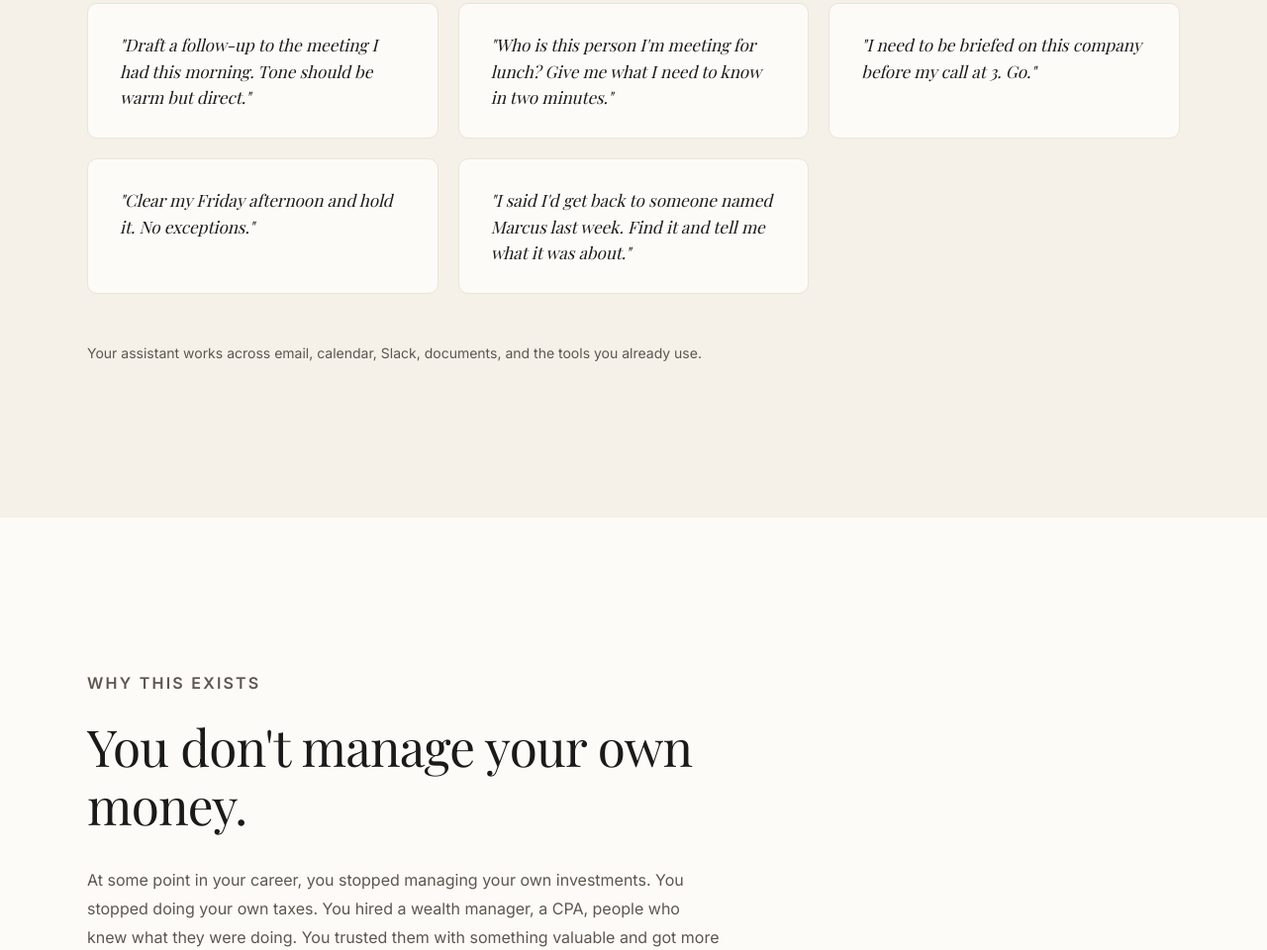
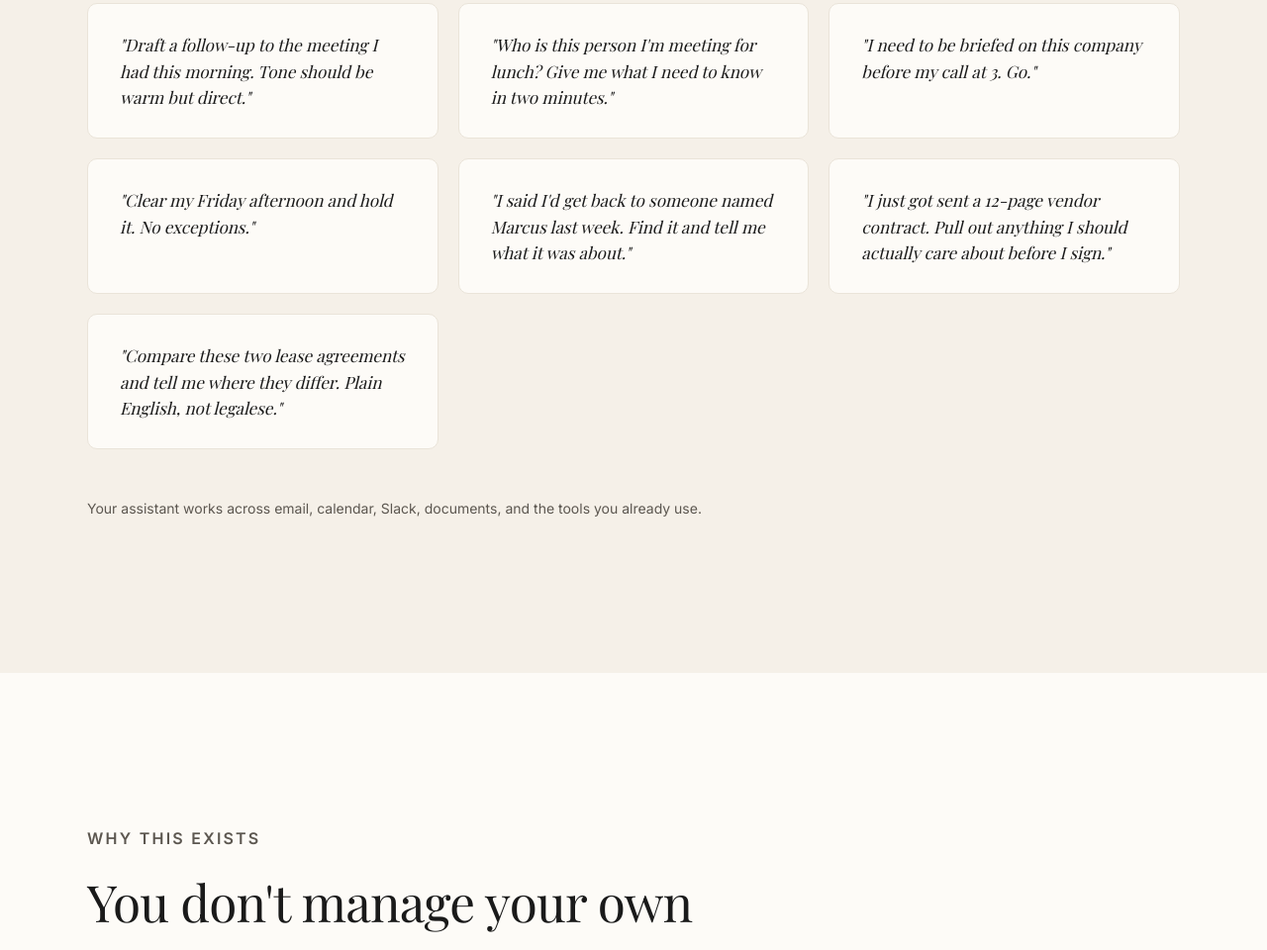
Before and after one commit to coreycaffrey/helm, a plain HTML site: page index.html in a window 1280 px wide. Shown: the part 4137-5097 px from the top of the page at 99% size. Drawn offline with nearby package versions, Linux system fonts and the light colour scheme; a web font is replaced by a local one.

Commit message:
Add legal/contract review use cases

```diff
--- a/index.html
+++ b/index.html
@@ -1060,6 +1060,12 @@
         <div class="use-case reveal reveal-delay-2">
           <p>"I said I'd get back to someone named Marcus last week. Find it and tell me what it was about."</p>
         </div>
+        <div class="use-case reveal reveal-delay-1">
+          <p>"I just got sent a 12-page vendor contract. Pull out anything I should actually care about before I sign."</p>
+        </div>
+        <div class="use-case reveal reveal-delay-2">
+          <p>"Compare these two lease agreements and tell me where they differ. Plain English, not legalese."</p>
+        </div>
       </div>
       <p class="note reveal">Your assistant works across email, calendar, Slack, documents, and the tools you already use.</p>
     </div>
```
